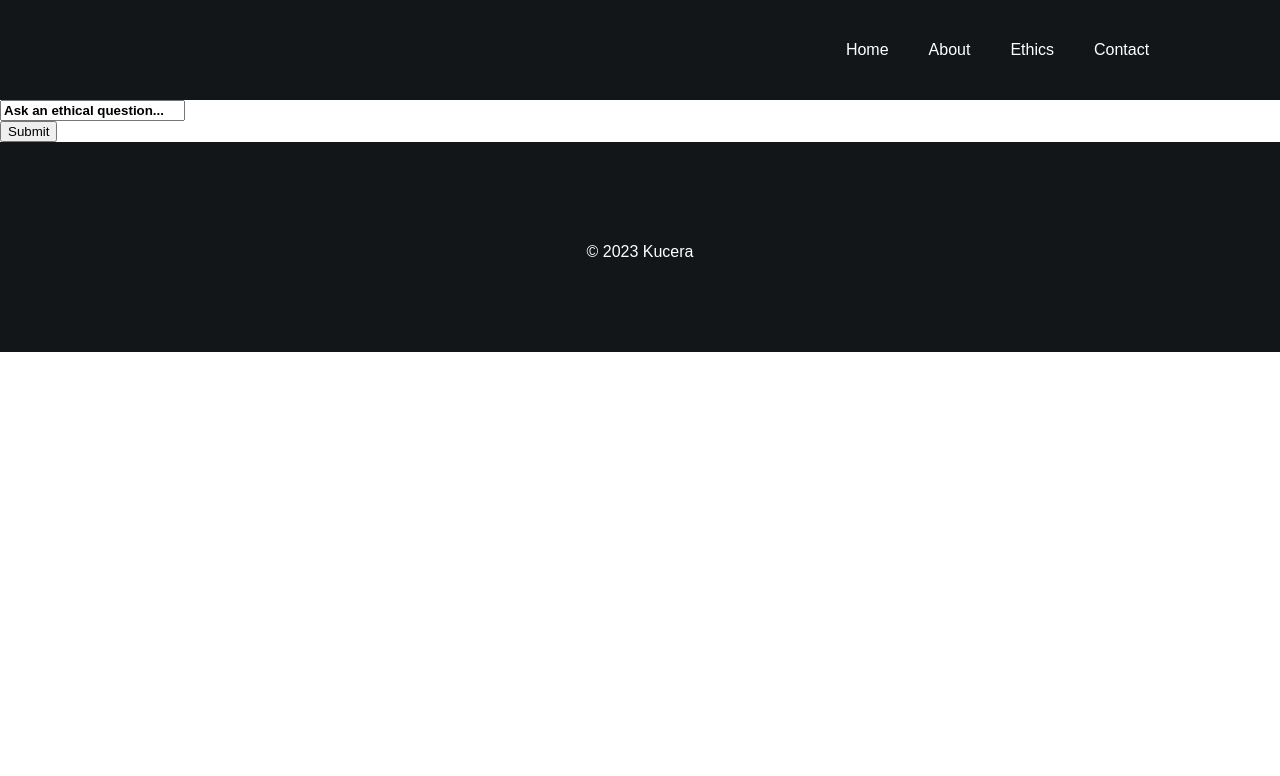
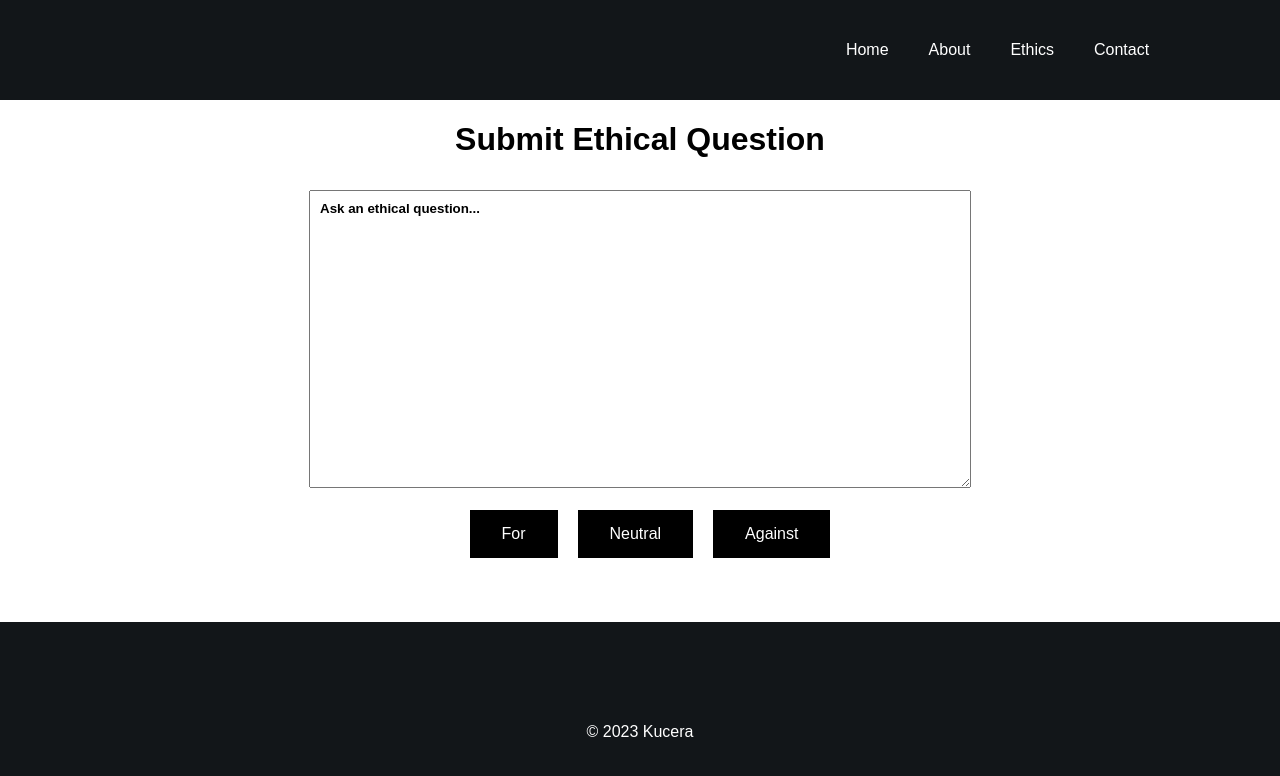
Before and after one commit to mattk1205/ethics_project, a React (Create React App) app: page /ethics in a window 1280 px wide. Shown: the top 776 px of the page. Built offline with nearby package versions, Linux system fonts and the light colour scheme; the HTML template or start-up script is replaced by a standard one.

Commit message:
Added styling to submit question page, made minor change to prompt

```diff
--- a/src/pages/Ethics.js
+++ b/src/pages/Ethics.js
@@ -1,6 +1,7 @@
 import React, {useState} from "react";
 import OpenAI from "openai";
 import ResponseComponent from "../components/Response";
+import "../styles/Ethics.css";
 
 const openai = new OpenAI({
     apiKey: "", // Replace with your actual API key
@@ -12,7 +13,8 @@ const QuestionComponent = () => {
     const [responses, setResponses] = useState(null);
     const [isLoading, setIsLoading] = useState(false);
 
-    const fetchResponses = async () => {
+    const fetchResponses = async (sentiment) => {
+        console.log(sentiment)
         if (!question.trim()) return;
 
         setIsLoading(true);
@@ -21,7 +23,7 @@ const QuestionComponent = () => {
                 model: "gpt-4",
                 messages: [
                     { role: "system", content: "You are a helpful assistant." },
-                    { role: "user", content: `Create 3 responses (separated into a list) to the following ethical question. Take a stance for, against, and neutral. Reference ethical theories and philosophies: ${question}` }
+                    { role: "user", content: `Respond to the following ethical question. Take a ${sentiment} stance. Reference ethical theories and philosophies: ${question}` }
                 ],
                 temperature: 0.7,
                 max_tokens: 716,
@@ -37,20 +39,25 @@ const QuestionComponent = () => {
     };
 
     return (
-        <div>
-            <input
+        <div className="input-box">
+            <h1>Submit Ethical Question</h1>
+            <div className="input-container">
+                <textarea
                     type="text"
                     value={question}
                     onChange={(e) => setQuestion(e.target.value)}
                     placeholder="Ask an ethical question..."
                 />
+            </div>
             <br/>
-            <button onClick={fetchResponses} disabled={isLoading}>
-                {isLoading ? 'Fetching...' : 'Submit'}
-            </button>
+            <div className="button-container">
+                <button onClick={() => fetchResponses("for")} disabled={isLoading}>For</button>
+                <button onClick={() => fetchResponses("neutral")} disabled={isLoading}>Neutral</button>
+                <button onClick={() => fetchResponses("against")} disabled={isLoading}>Against</button>
                     {responses ? (
                         <ResponseComponent responses={responses}/>
                     ) : null}
+            </div>
         </div>
     );
 };
--- /dev/null
+++ b/src/styles/Ethics.css
@@ -0,0 +1,35 @@
+.input-box {
+    text-align: center;
+}
+
+.input-container {
+    text-align: center;
+}
+
+.button-container {
+    text-align: center;
+}
+
+.button-container button {
+    text-align: center;
+}
+
+.input-container textarea  {
+    width: 50%;
+    padding: 10px;
+    margin-top: 10px;
+    padding-bottom: 20%;
+}
+
+button {
+    background-color: #000000;
+    border: none;
+    color: white;
+    padding: 15px 32px;
+    text-align: center;
+    text-decoration: none;
+    display: inline-block;
+    font-size: 16px;
+    margin-bottom: 5%;
+    margin-left: 20px;
+  }
```
Lines whose indentation alone changed are shown as unchanged.
